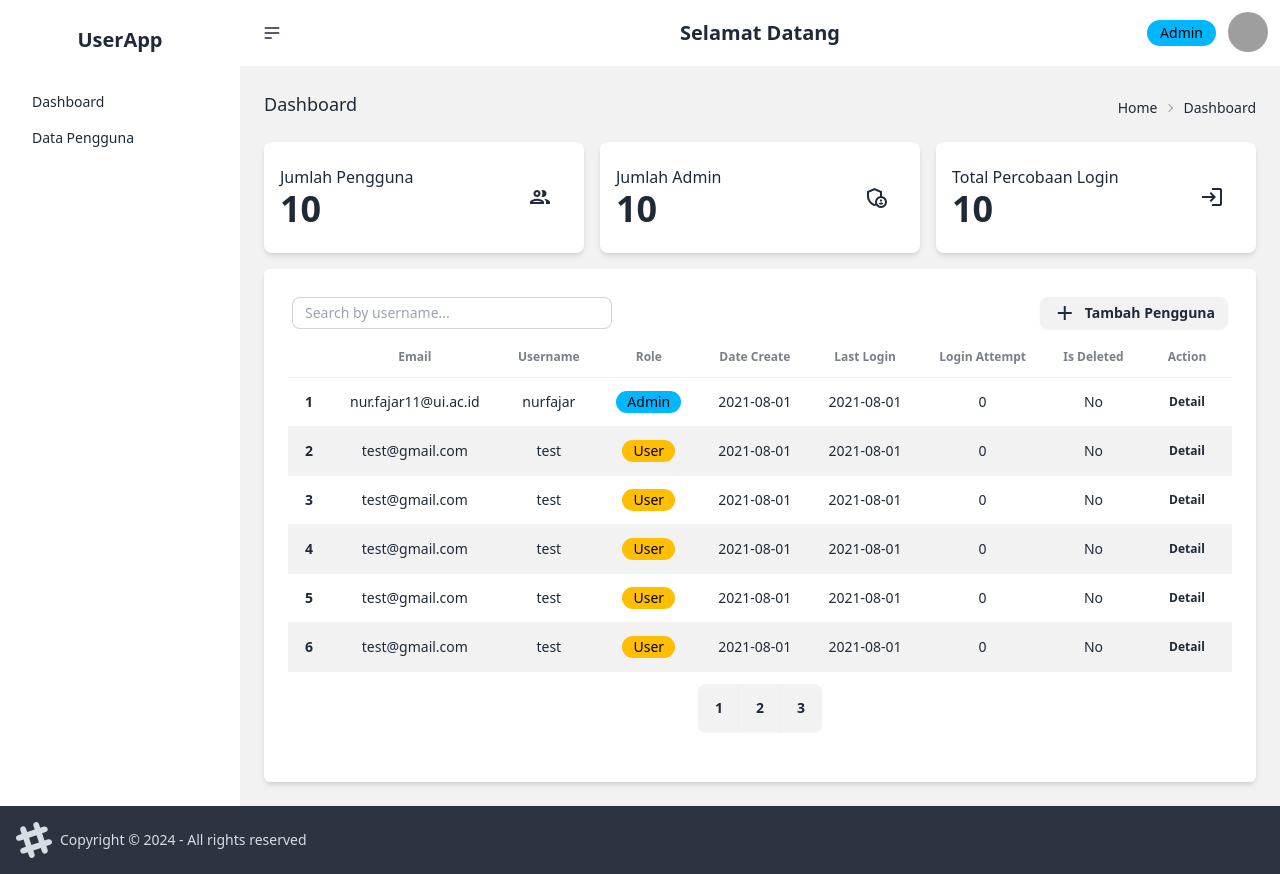
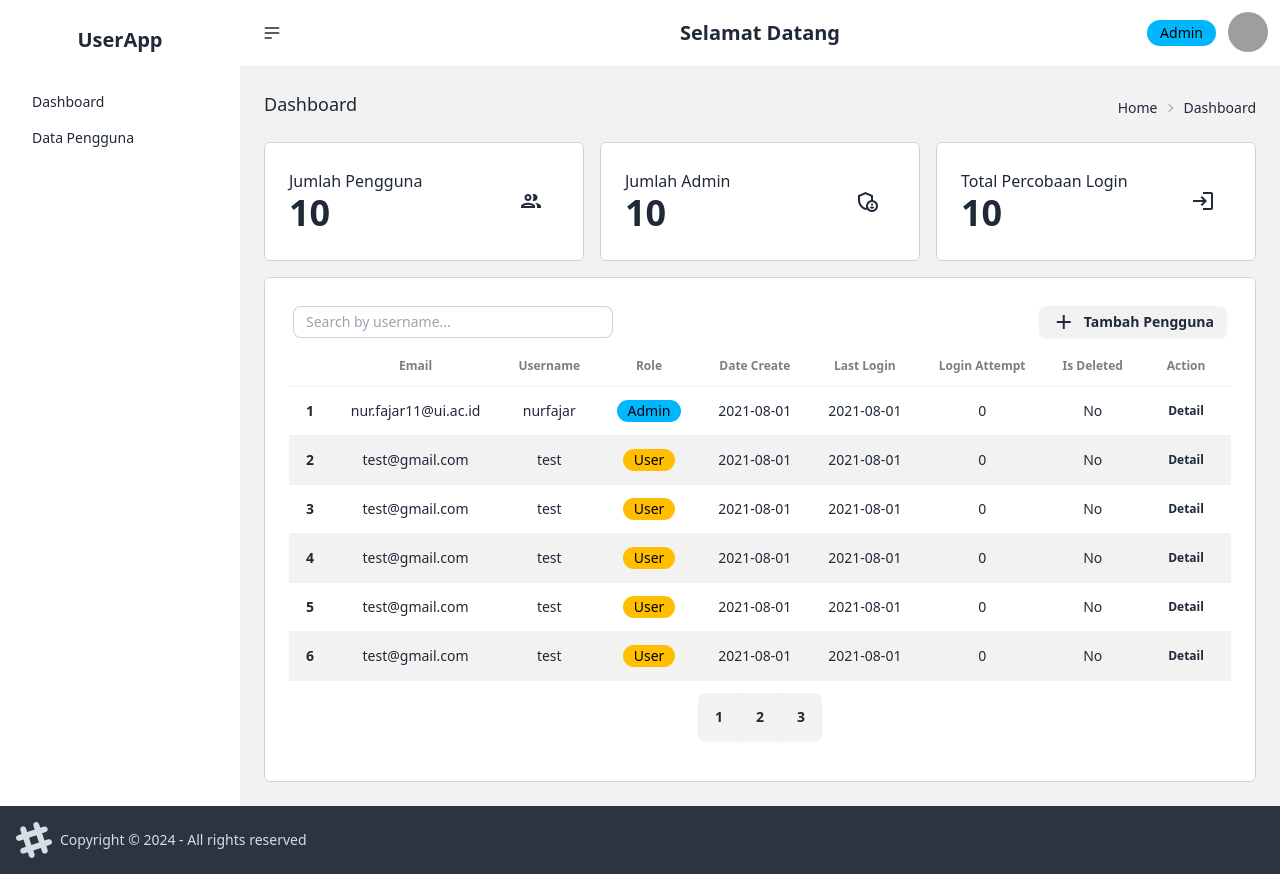
Before and after one commit to NurFajarSA/UserApp, a Next.js app: page /dashboard in a window 1280 px wide. Built offline with nearby package versions, Linux system fonts and the light colour scheme; grey boxes are pictures that could not be loaded.

Commit message:
feat: Change card style

```diff
--- a/src/pages/dashboard/index.tsx
+++ b/src/pages/dashboard/index.tsx
@@ -16,21 +16,21 @@ function DashboardPage() {
             <main>
                 <Layout title="Dashboard">
                     <div className="flex flex-col md:grid md:grid-cols-3 gap-4 min-h-standard">
-                        <div className="bg-white p-4 rounded-lg shadow-md flex items-center justify-between">
+                        <div className="my-card flex items-center justify-between">
                             <div>
                                 <h3 className="text-md font-medium">Jumlah Pengguna</h3>
                                 <p className="text-4xl font-bold text-gray-800">10</p>
                             </div>
                             <span className="material-icons-outlined text-4xl text-gray-800 mr-4">people</span>
                         </div>
-                        <div className="bg-white p-4 rounded-lg shadow-md flex items-center justify-between">
+                        <div className="my-card flex items-center justify-between">
                             <div>
                                 <h3 className="text-md font-medium">Jumlah Admin</h3>
                                 <p className="text-4xl font-bold text-gray-800">10</p>
                             </div>
                             <span className="material-icons-outlined text-4xl text-gray-800 mr-4">admin_panel_settings</span>
                         </div>
-                        <div className="bg-white p-4 rounded-lg shadow-md flex items-center justify-between">
+                        <div className="my-card flex items-center justify-between">
                             <div>
                                 <h3 className="text-md font-medium">Total Percobaan Login</h3>
                                 <p className="text-4xl font-bold text-gray-800">10</p>
--- a/src/styles/globals.css
+++ b/src/styles/globals.css
@@ -12,7 +12,9 @@
 
 .my-card {
     background-color: #fff;
-    box-shadow: 0 4px 6px -1px rgba(0, 0, 0, 0.1), 0 2px 4px -1px rgba(0, 0, 0, 0.06);
     border-radius: 0.375rem;
     padding: 1.5rem;
+    border-width: 1px;
+    --tw-border-opacity: 1;
+    border-color: rgba(209, 213, 219, var(--tw-border-opacity));
 }
```
